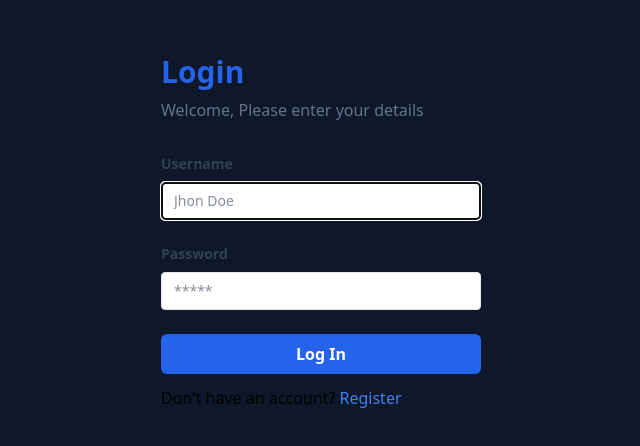
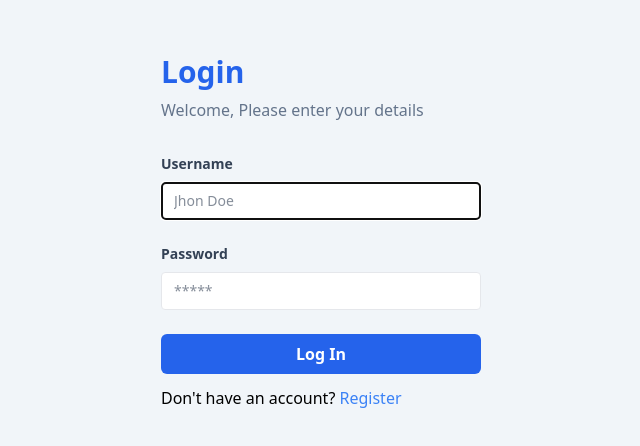
Before and after one commit to muchfahmiarif/react-dev, a React (Vite) app: page /login in a window 1280 px wide. Shown: the part 168-614 px from the top of the page, without its empty margins (319-959 px from the left). Built offline with nearby package versions, Linux system fonts and the light colour scheme.

Commit message:
`useContext` add toggle change background on products

```diff
--- a/src/Pages/product.jsx
+++ b/src/Pages/product.jsx
@@ -1,12 +1,15 @@
 import CardProduct from "../components/Fragments/CardProduct";
-import { Fragment, useEffect, useState } from "react";
+import { Fragment, useContext, useEffect, useState } from "react";
 import getProducts from "../services/product.service";
 import { useLogin } from "../hooks/useLogin";
 import TableCart from "../components/Fragments/TableCart";
+import Navbar from "../components/Layouts/Navbar";
+import { DarkMode } from "../context/DarkMode";
 
 const Products = () => {
   const [products, setProducts] = useState([]);
   useLogin();
+  const { darkMode } = useContext(DarkMode);
 
   useEffect(() => {
     getProducts((data) => {
@@ -16,7 +19,8 @@ const Products = () => {
 
   return (
     <Fragment>
-      <div className="flex justify-center gap-2 mt-2">
+      <Navbar />
+      <div className={`flex justify-center gap-2 mt-2 ${darkMode ? "bg-slate-800" : "bg-slate-100"}`}>
         <div className="w-3/4 flex flex-wrap">
           {products.length > 0 &&
             products.map((item) => (
--- a/src/components/Layouts/Navbar.jsx
+++ b/src/components/Layouts/Navbar.jsx
@@ -1,7 +1,8 @@
-import { useEffect, useState } from "react";
+import { useContext, useEffect, useState } from "react";
 import { useLogin } from "../../hooks/useLogin";
 import Button from "../Elements/Button";
 import { useSelector } from "react-redux";
+import { DarkMode } from "../../context/DarkMode";
 
 const Navbar = () => {
   const username = useLogin();
@@ -9,6 +10,7 @@ const Navbar = () => {
   const cart = useSelector((state) => {
     return state.cart.data;
   });
+  const { darkMode, setDarkMode } = useContext(DarkMode);
 
   useEffect(() => {
     const total = cart.reduce((prev, item) => {
@@ -29,6 +31,7 @@ const Navbar = () => {
         Logout
       </Button>
       <div className="flex items-center bg-gray-400 p-2 rounded ml-5">{totalCart}</div>
+      <button onClick={() => setDarkMode(!darkMode)}>{darkMode ? "Light" : "Dark"}</button>
     </div>
   );
 };
--- a/src/context/DarkMode.jsx
+++ b/src/context/DarkMode.jsx
@@ -4,7 +4,7 @@ import { createContext, useState } from "react";
 const DarkModeContext = createContext();
 
 const DarkModeProvider = ({ children }) => {
-  const [darkMode, setDarkMode] = useState(true);
+  const [darkMode, setDarkMode] = useState(false);
 
   return <DarkModeContext.Provider value={{ darkMode, setDarkMode }}>{children}</DarkModeContext.Provider>;
 };
--- a/src/main.jsx
+++ b/src/main.jsx
@@ -44,7 +44,6 @@ const router = createBrowserRouter([
 ReactDOM.createRoot(document.getElementById("root")).render(
   <React.StrictMode>
     <Provider store={store}>
-      {/* <Navbar /> */}
       <DarkModeProvider>
         <RouterProvider router={router} />
       </DarkModeProvider>
```
